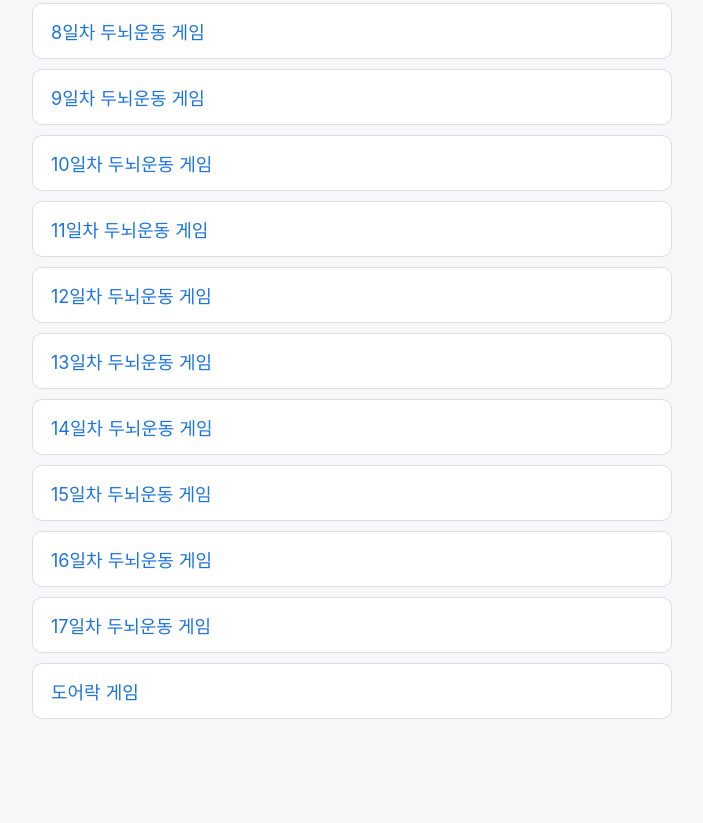
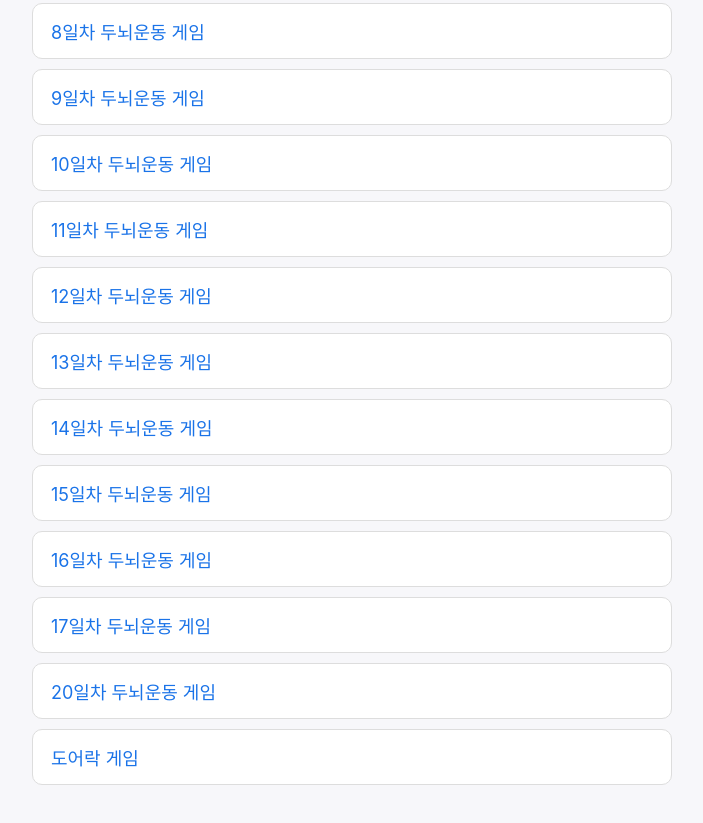
Before and after one commit to playground-brain/brain-exercise-games, a plain HTML site: page index.html in a window 1280 px wide. Shown: the part 606-1429 px from the top of the page, without its empty margins (288-991 px from the left). Before the commit the page ends 1365 px from the top, so only its background shows below. Drawn offline with Linux system fonts and the light colour scheme.

Commit message:
Add files via upload

```diff
--- a/index.html
+++ b/index.html
@@ -35,6 +35,7 @@
   <li><a href="day-15.html">15일차 두뇌운동 게임</a></li>
   <li><a href="day-16.html">16일차 두뇌운동 게임</a></li>
   <li><a href="day-17.html">17일차 두뇌운동 게임</a></li>
+  <li><a href="day-20.html">20일차 두뇌운동 게임</a></li>
   <li><a href="door-lock.html">도어락 게임</a></li>
 </ul>
 </body>
```
